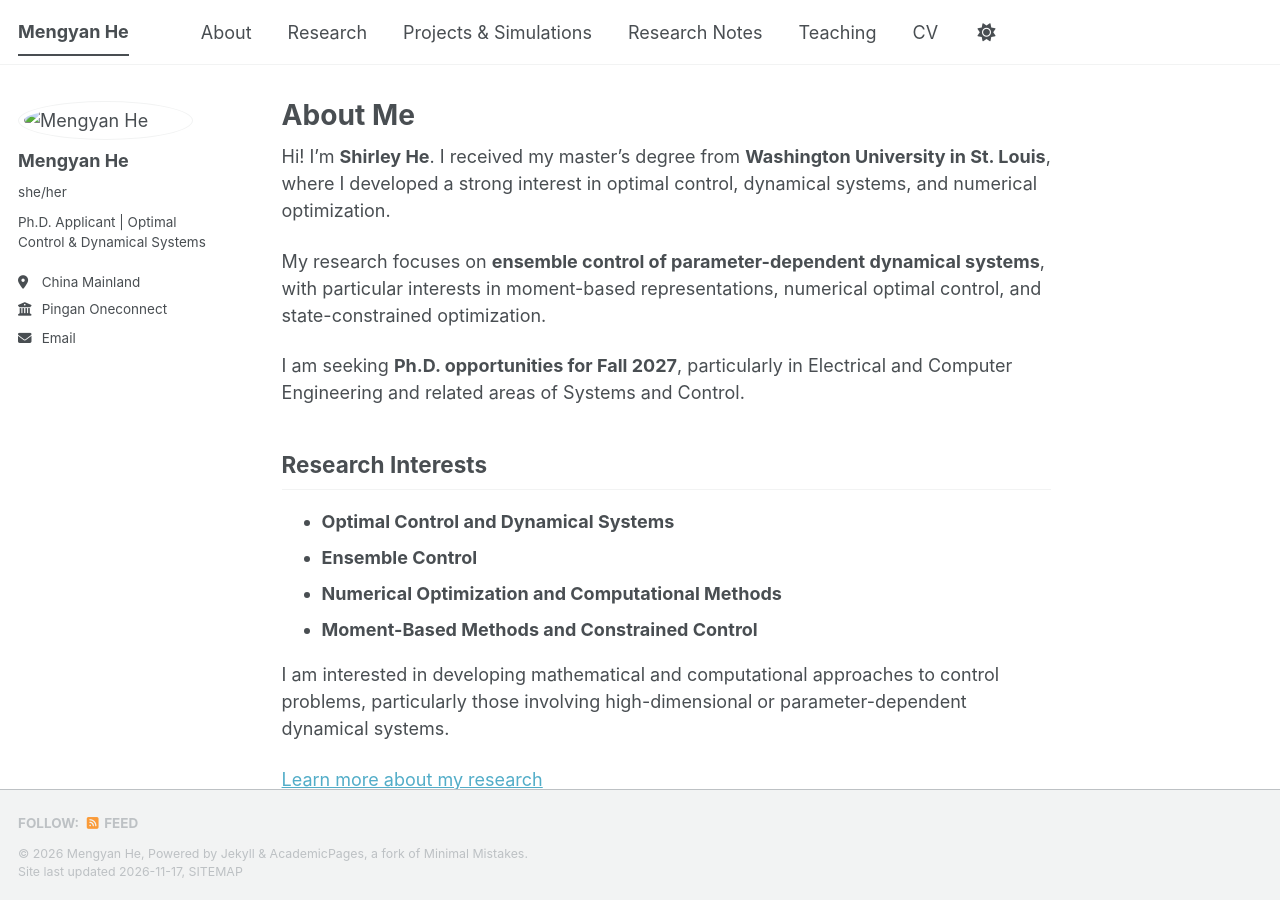
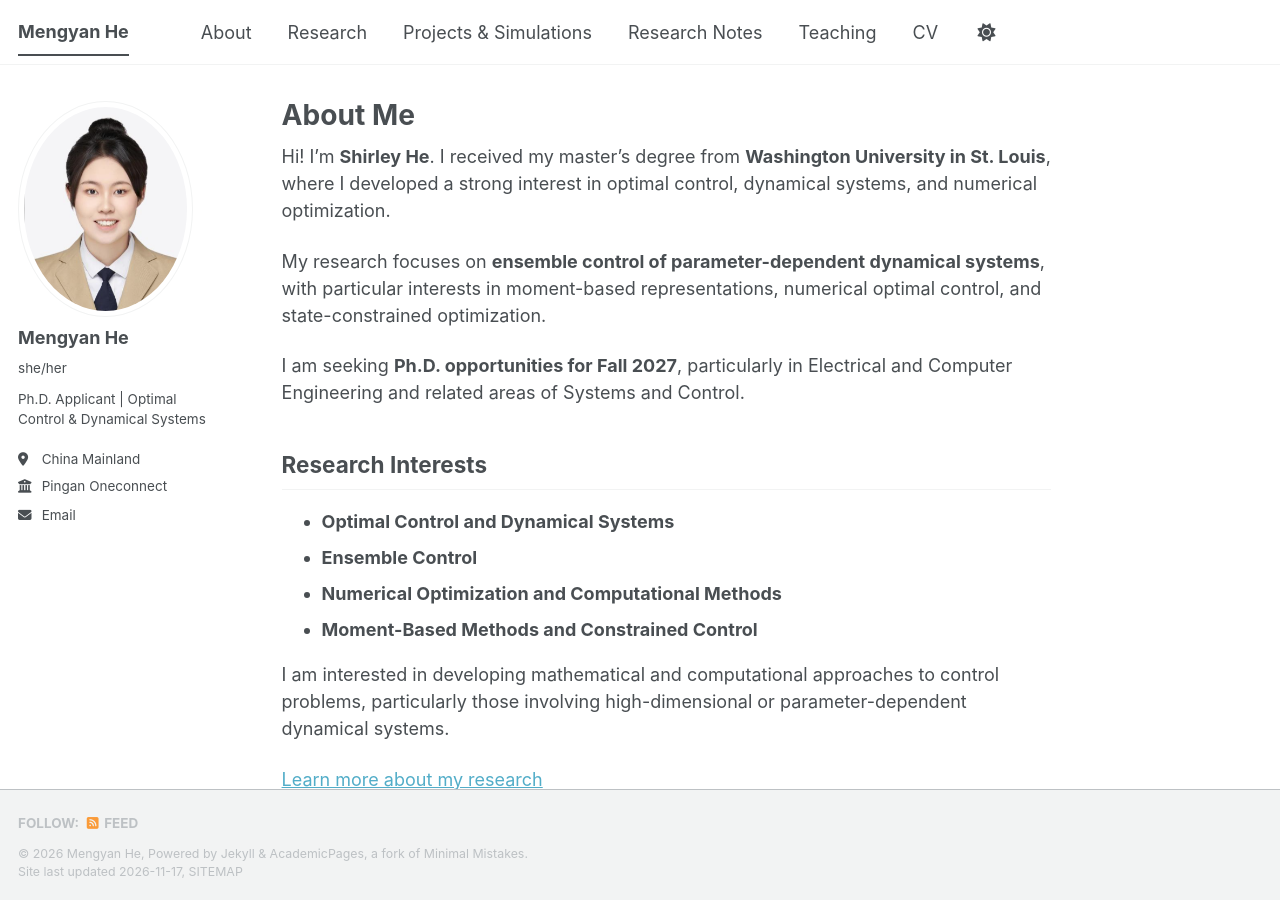
Before and after one commit to Jueyoudi/Jueyoudi.github.io, a Jekyll site: the page built from _pages/about.md, in a window 1280 px wide and 900 px high. Built offline with Jekyll 4.4.1, drawn with Linux system fonts in a browser that asks for light colours; a script bundle is joined from its source files by our own code; a style sheet for code colours, icons or effects is not loaded.

Commit message:
Update _config.yml

```diff
--- a/_config.yml
+++ b/_config.yml
@@ -23,7 +23,7 @@ repository               : "Jueyoudi/Jueyoudi.github.io"
 #               Additional customization can be done by editing /_includes/author-profile.html
 author:
   # Biographic information
-  avatar           : "selffie.png"
+  avatar           : "wiki/selffie.png"
   name             : "Mengyan He"
   pronouns         :  "she/her"
   bio              : "Ph.D. Applicant | Optimal Control & Dynamical Systems"
```
